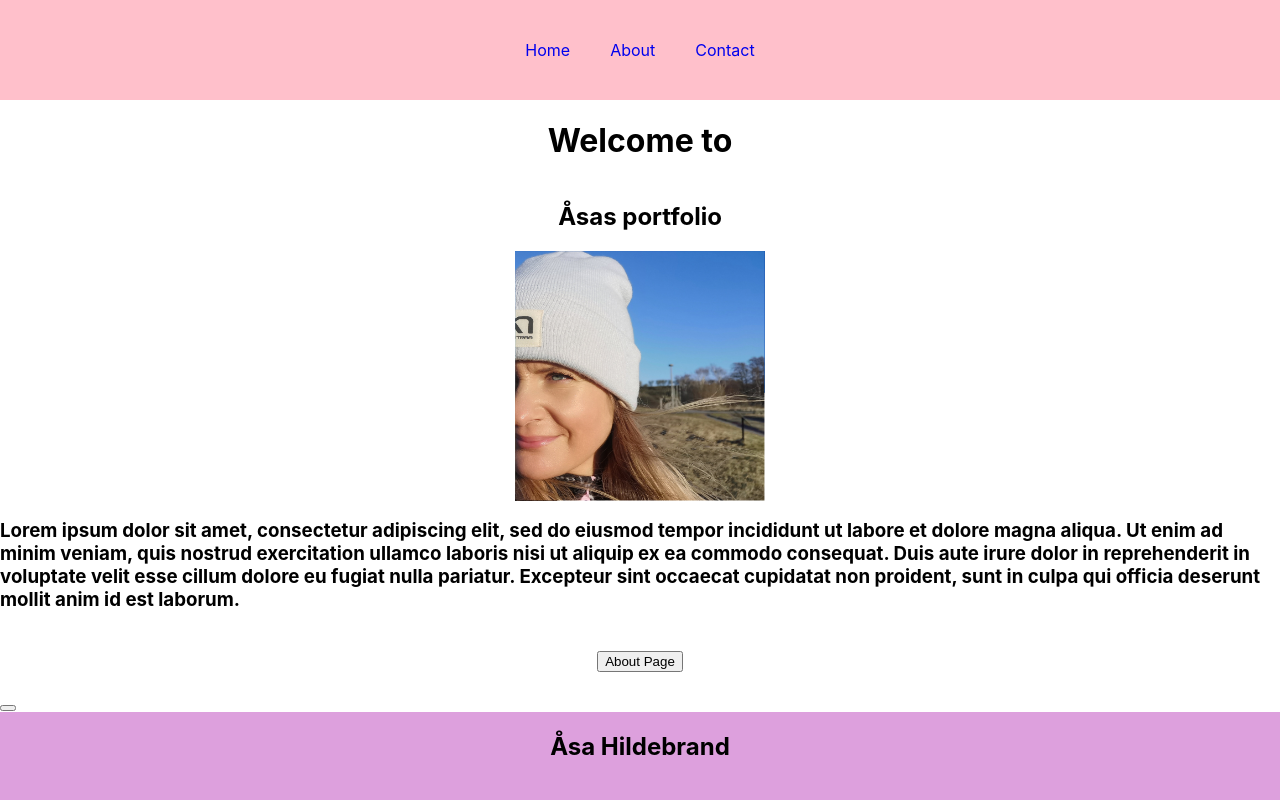
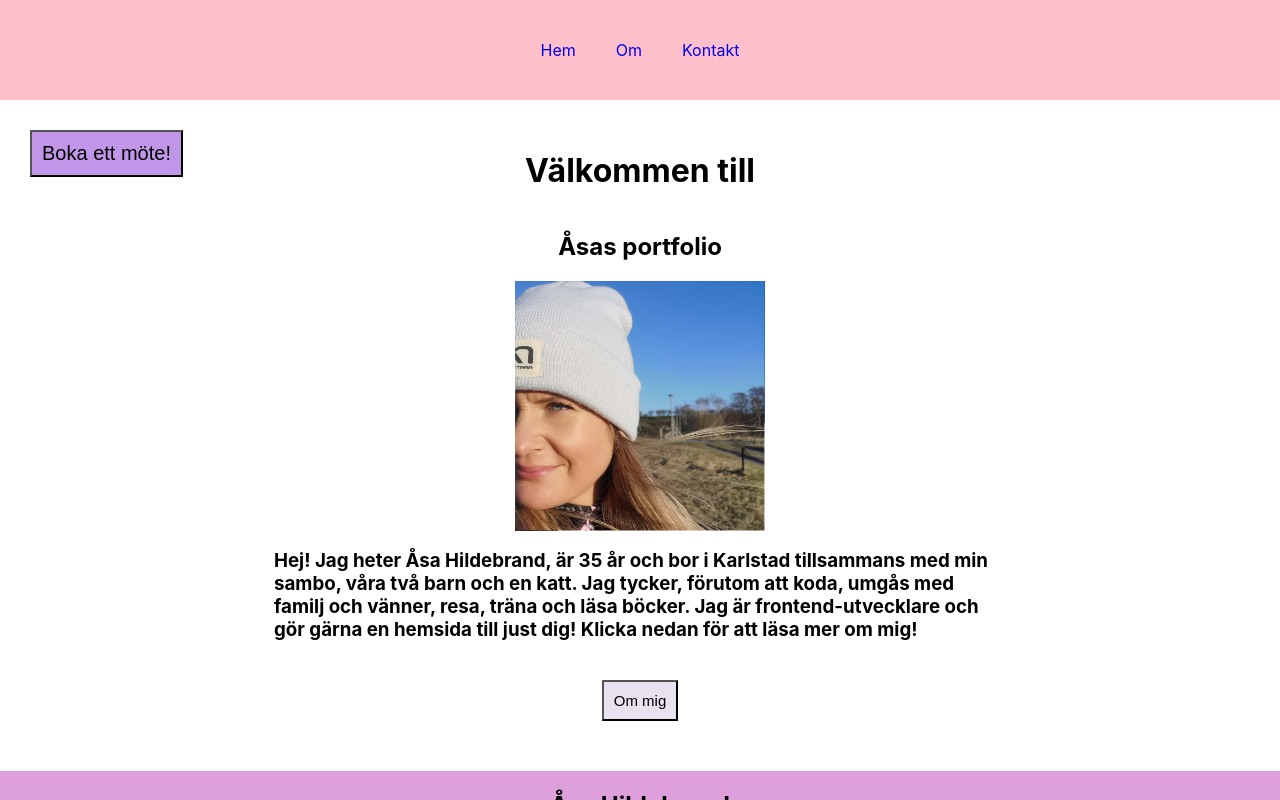
Before and after one commit to HildebrandAsa/react-portfolio-assignment, a React (Create React App) app: page / in a window 1280 px wide. Shown: the top 800 px of the page. Built offline with nearby package versions, Linux system fonts and the light colour scheme.

Commit message:
Finished the modal and added some styling, changed the text

```diff
--- a/src/App.js
+++ b/src/App.js
@@ -8,17 +8,14 @@ import Footer from "./components/Footer"
 
 function App() {
   return (
+  //Routing to be able to link to diffrent pages
     <BrowserRouter>
-      <div>
         <Header />
-      </div>
-      <div>
         <Routes>
           <Route path="/" element={<HomePage />} />
           <Route path="/about" exact element={<AboutPage />} />
           <Route path="/contact" exact element={<ContactPage />} />
         </Routes>
-      </div>
       <Footer />
     </BrowserRouter>
   );
--- a/src/components/Button.js
+++ b/src/components/Button.js
@@ -1,9 +1,9 @@
 import { Link } from "react-router-dom"
-import AboutPage from "../pages/AboutPage"
 
-const Button = (children) => {
+//Reusable button component
+const Button = (link, children) => {
   return (
-    <Link to="/about"><button className="button">{children}</button></Link>
+    <Link to={link}><button className="button">{children}</button></Link>
   )
 }
 
--- a/src/components/Header.js
+++ b/src/components/Header.js
@@ -1,19 +1,19 @@
 import { Link } from "react-router-dom";
 
 const Header = () => {
-
+//Linking to the different pages
   return (
     <header className="header">
       <nav>
         <ul className="header-list">
           <li className="link">
-            <Link to="/">Home</Link>
+            <Link to="/">Hem</Link>
           </li>
           <li className="link">
-            <Link to="/about">About</Link>
+            <Link to="/about">Om</Link>
           </li>
           <li className="link">
-            <Link to="/contact">Contact</Link>
+            <Link to="/contact">Kontakt</Link>
           </li>
         </ul>
       </nav>
--- a/src/components/Modal.js
+++ b/src/components/Modal.js
@@ -1,13 +1,11 @@
-import { useState } from "react"
-
-const Modal = ({open, children}) => {
-
-  const [openModal, setOpenModal] = useState(false)
+//Props for the onClick and messages on the modal
+const Modal = ({clickHandler, message, closeMessage}) => {
 
 
   return (
-    <div>
-      <button onClick={open}>{children}</button>
+    <div className="modal">
+      <button onClick={clickHandler} className="close-button">{closeMessage}</button>
+      <h3>{message}</h3>
     </div>
   );
 };
--- a/src/index.css
+++ b/src/index.css
@@ -32,13 +32,35 @@ code {
 a {
   text-decoration: none;
   margin: 20px;
-
 }
 
 .home-container {
   display: flex;
- flex-direction: column;
- align-items: center;
+  flex-direction: column;
+  align-items: center;
+}
+
+.home-text {
+  width: 60%;
+}
+
+.button {
+  font-size: 15px;
+  padding: 10px;
+  background-color: rgb(232, 225, 240);
+}
+
+.modal-container {
+  display: flex;
+  flex-direction: column;
+  align-items: center;
+  position: fixed;
+  display: block;
+  overflow: auto;
+  width: 100%;
+  height: 100%;
+  z-index: 999;
+  cursor: pointer;
 }
 
 .container {
@@ -60,17 +82,11 @@ a {
   margin: 30px;
 }
 
-.contact-container {
+.contact-form {
   display: flex;
   flex-direction: column;
   align-items: center;
   margin: 30px;
-}
-
-.contact-form {
-  display: flex;
-  flex-direction: column;
-  align-items: center;
 }
 
 .input, .input-message, .input-button {
@@ -82,7 +98,46 @@ a {
   height: 100px;
 }
 
+.summary {
+  display: flex;
+  flex-direction: column;
+  align-items: center;
+  margin: 30px;
 
+}
+
+.summary-div {
+  text-align: center;
+  width: 200px;
+  background-color: pink;
+
+}
+
+.modal {
+  display: flex;
+  flex-direction: column;
+  align-items: center;
+  border: 2px solid black;
+  padding: 10px;
+  margin: 20px;
+  margin: 15% auto;
+  background-color: white;
+  border-radius: 0.25rem;
+  width: 50vw;
+  padding: 2rem;
+  position: relative;
+}
+
+.modal-button {
+  font-size: 20px;
+  padding: 10px;
+  background-color: rgb(193, 150, 233);
+  margin-left: 30px;
+}
+
+.close-button {
+align-self: flex-start;
+}
 
 .footer {
   display: flex;
--- a/src/pages/AboutPage.js
+++ b/src/pages/AboutPage.js
@@ -8,17 +8,15 @@ const AboutPage = () => {
     <div className="container">
       <div className="box-one">
         <img src={computer} alt="image of computer" height={250} width={350} />
-        <h3 className="text">"Lorem ipsum dolor sit amet, consectetur adipiscing elit, sed do eiusmod tempor incididunt ut
-          labore et dolore magna aliqua. Ut enim ad minim veniam, quis nostrud exercitation ullamco laboris
-          nisi ut aliquip ex ea commodo consequat. Duis aute irure dolor in reprehenderit in voluptate velit
-          esse cillum dolore eu fugiat nulla pariatur. </h3>
+        <h3 className="text">Jag har nyligen utbildat mig till Frontend-utvecklare på Sundsgårdens folkhögskola.
+          Jag upptäckte att det var väldigt roligt att koda när jag tog en liten kurs under min föräldraledighet.
+          Då bestämde jag mig för att forsätta och jag siktar nu på att kunna arbeta med detta i framtiden.</h3>
       </div>
       <div className="box-one">
-        <h3 className="text">"Lorem ipsum dolor sit amet, consectetur adipiscing elit, sed do eiusmod tempor incididunt ut
-          labore et dolore magna aliqua. Ut enim ad minim veniam, quis nostrud exercitation ullamco laboris
-          nisi ut aliquip ex ea commodo consequat. Duis aute irure dolor in reprehenderit in voluptate velit
-          esse cillum dolore eu fugiat nulla pariatur. </h3>
-        <img src={blackboard} alt="image of computer" height={250} width={350} />
+        <h3 className="text">Jag är i grunden utbildad till lärare och har arbetat i grundskolan sedan 2013. Jag
+          älskar att undervisa och saknar det men jag var sugen på att prova något nytt i livet och gå vidare. Men
+          vem vet, jag kanske kan kombinera programmering och läraryrket framöver?</h3>
+        <img src={blackboard} alt="image of teaching" height={250} width={350} />
       </div>
     </div>
     </>
--- a/src/pages/ContactPage.js
+++ b/src/pages/ContactPage.js
@@ -1,13 +1,13 @@
 import { useState } from "react"
 
 const ContactPage = () => {
-
+//the states to update the values
   const [name, setName] = useState("");
   const [email, setEmail] = useState("");
   const [message, setMessage] = useState("");
   const [showInput, setShowInput] = useState([])
 
-
+//Functions for the onChange to change the value
   const onNameChange = (event) => {
     setName(event.target.value);
   }
@@ -18,12 +18,15 @@ const ContactPage = () => {
     setMessage(event.target.value);
   }
 
+  //Function for the submit button
   const submitHandler = (e) => {
     e.preventDefault()
 
+    //Saving the new values in person
     const person = { name, email, message }
     setShowInput([...showInput, person])
 
+    //Clean the inputs
     setName("")
     setEmail("")
     setMessage("")
@@ -32,7 +35,7 @@ const ContactPage = () => {
   return (
     <>
       <form onSubmit={submitHandler} className="contact-form">
-        <label htmlFor="name">Name:</label>
+        <label htmlFor="name">Namn:</label>
         <input
           className="input"
           name="name"
@@ -48,7 +51,7 @@ const ContactPage = () => {
           value={email}
           onChange={onEmailChange}
         />
-        <label htmlFor="message">Message:</label>
+        <label htmlFor="message">Meddelande:</label>
         <textarea
           className="input-message"
           name="message"
@@ -56,14 +59,17 @@ const ContactPage = () => {
           value={message}
           onChange={onMessageChange}
         />
-        <button className="input-button" type="submit" value="Submit">Submit</button>
+        <button className="input-button" type="submit" value="Submit">Skicka</button>
       </form>
 
-      {showInput.map((person, i) => (
-        <div>
-        <h3>Name: {person.name}</h3>
-        <h3>Email: {person.email}</h3>
-        <h3>Message: {person.message}</h3>
+    {/* Mapping through the values */}
+      {showInput.map((person) => (
+        <div className="summary">
+          <div className="summary-div">
+            <h3>Name: {person.name}</h3>
+            <h3>Email: {person.email}</h3>
+            <h3>Message: {person.message}</h3>
+          </div>
         </div>
       ))}
     </>
--- a/src/pages/HomePage.js
+++ b/src/pages/HomePage.js
@@ -1,3 +1,4 @@
+import { useState } from "react"
 import { Link } from "react-router-dom";
 
 import ImageDisplay from "../components/ImageDisplay";
@@ -5,23 +6,29 @@ import Modal from "../components/Modal"
 
 
 const HomePage = () => {
-
+//useState to be able to change the state - open and close the modal
+  const [openModal, setOpenModal] = useState(false)
 
   return (
     <>
-    <div className="home-container">
-      <h1 className="title">Welcome to</h1>
-      <h2 className="title-name">Åsas portfolio</h2>
-      <ImageDisplay />
-      <h3 className="home-text">Lorem ipsum dolor sit amet, consectetur adipiscing elit, sed do eiusmod tempor
-        incididunt ut labore et dolore magna aliqua. Ut enim ad minim veniam, quis nostrud
-        exercitation ullamco laboris nisi ut aliquip ex ea commodo consequat. Duis aute irure
-        dolor in reprehenderit in voluptate velit esse cillum dolore eu fugiat nulla pariatur.
-        Excepteur sint occaecat cupidatat non proident, sunt in culpa qui officia deserunt
-        mollit anim id est laborum.</h3>
-        <Link to="/about"><button className="button">About Page</button></Link>
+    <div className="container">
+      <div className="home-container">
+        <h1 className="title">Välkommen till</h1>
+        <h2 className="title-name">Åsas portfolio</h2>
+        <ImageDisplay />
+        <h3 className="home-text">Hej! Jag heter Åsa Hildebrand, är 35 år och bor i Karlstad tillsammans
+          med min sambo, våra två barn och en katt. Jag tycker, förutom att koda, umgås med familj och
+          vänner, resa, träna och läsa böcker. Jag är frontend-utvecklare och gör gärna en hemsida till
+          just dig! Klicka nedan för att läsa mer om mig!</h3>
+          <Link to={"/about"}><button className="button">Om mig</button></Link>
+      </div>
+      <div className="modal-container">
+        {/* Button with onClick to chang the state to true for opening the modal */}
+        <button className="modal-button" onClick={() => {setOpenModal(true)}}>Boka ett möte!</button>
+        {/* When openModal is true the modal shows with the messages, and a clickHandler which sets to false to be able to close the modal */}
+        {openModal && <Modal closeModal={setOpenModal} clickHandler={() => {setOpenModal(false)}} message={"Ring mig på nummer 070-0000000 för att boka ett möte!"} closeMessage={"X"}/>}
+      </div>
     </div>
-    <Modal />
     </>
   );
 };
```
